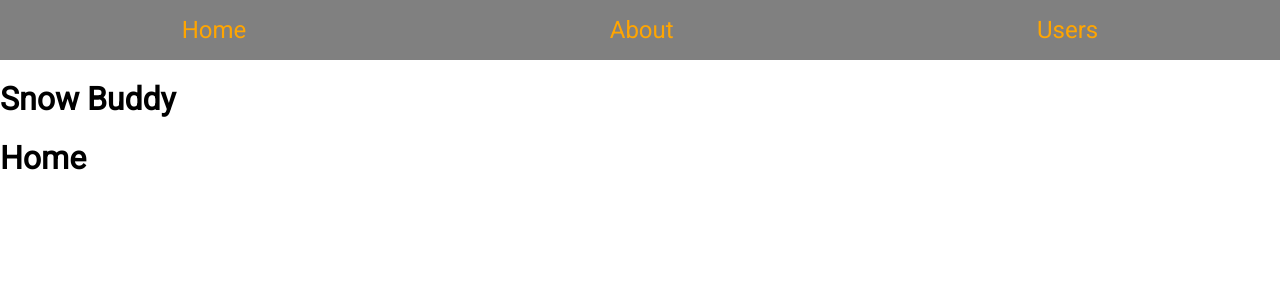
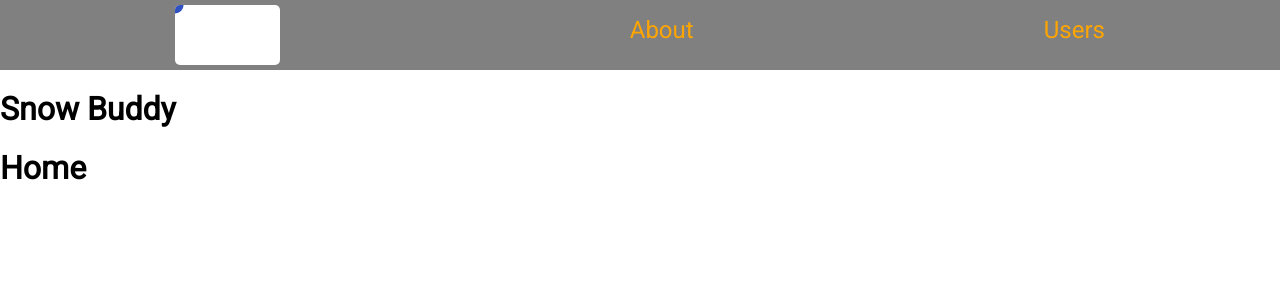
Before and after one commit to lwood54/snow-buddy, a React (Create React App) app in the folder client/: page / in a window 1280 px wide. Shown: the top 300 px of the page. Built offline with nearby package versions, Linux system fonts and the light colour scheme.

Commit message:
clip path nav item

```diff
--- a/client/src/navigation/nav.module.scss
+++ b/client/src/navigation/nav.module.scss
@@ -19,8 +19,27 @@
 	justify-content: center;
 	align-content: center;
 	line-height: 50px;
+	border-radius: 5px;
 
 	&:hover {
 		color: $txt-hover;
 	}
 }
+
+.container {
+	width: 100%;
+	background: white;
+	border-radius: 5px;
+	.inner {
+		background-color: rgb(47, 81, 194);
+		padding: 5px 20px;
+		border-radius: 5px;
+		color: white;
+		clip-path: circle(10% at 0 0);
+		transition: all 0.5s ease-in-out;
+	}
+	&:hover .inner {
+		clip-path: circle(100px at 50% 50%);
+		background-color: rgb(11, 241, 107);
+	}
+}
--- a/client/src/navigation/navBar.js
+++ b/client/src/navigation/navBar.js
@@ -6,7 +6,9 @@ const navBar = () => {
 	return (
 		<nav className={cls.navContainer}>
 			<Link to="/" className={cls.linkStyle}>
-				Home
+				<div className={cls.container}>
+					<div className={cls.inner}>Home</div>
+				</div>
 			</Link>
 			<Link to="/about/" className={cls.linkStyle}>
 				About
```
